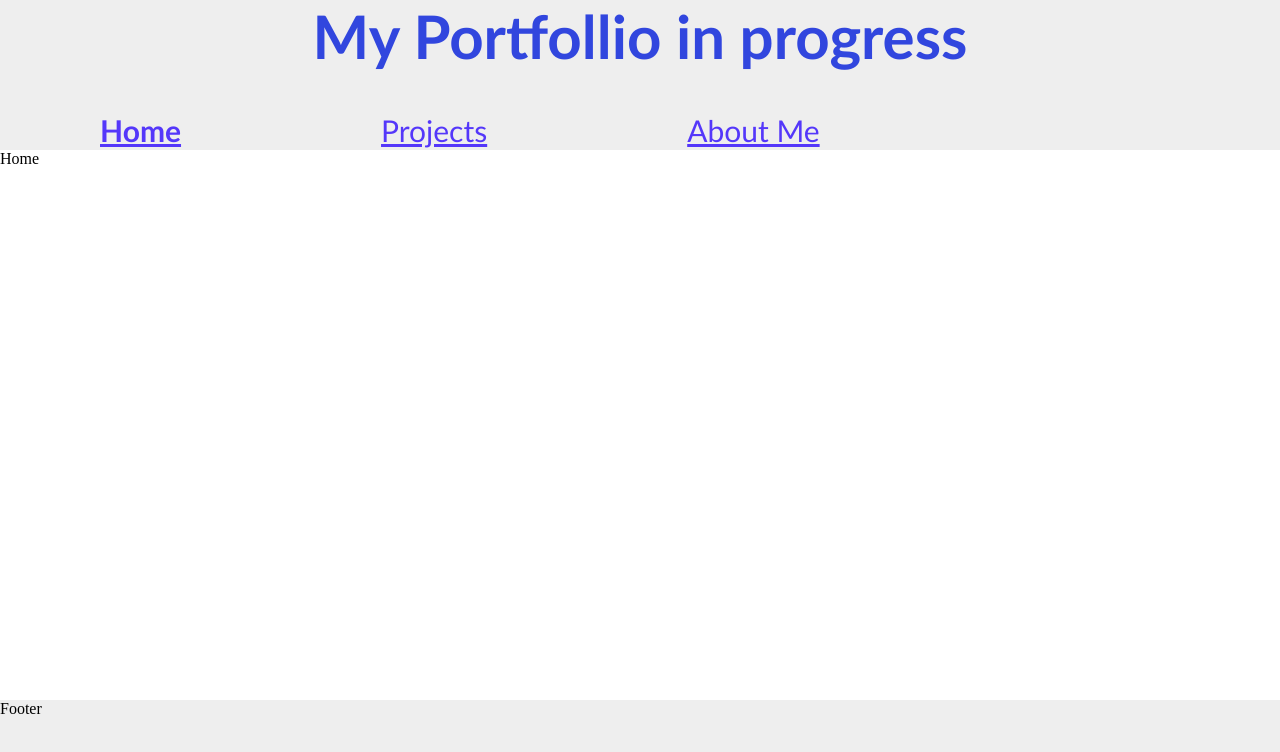
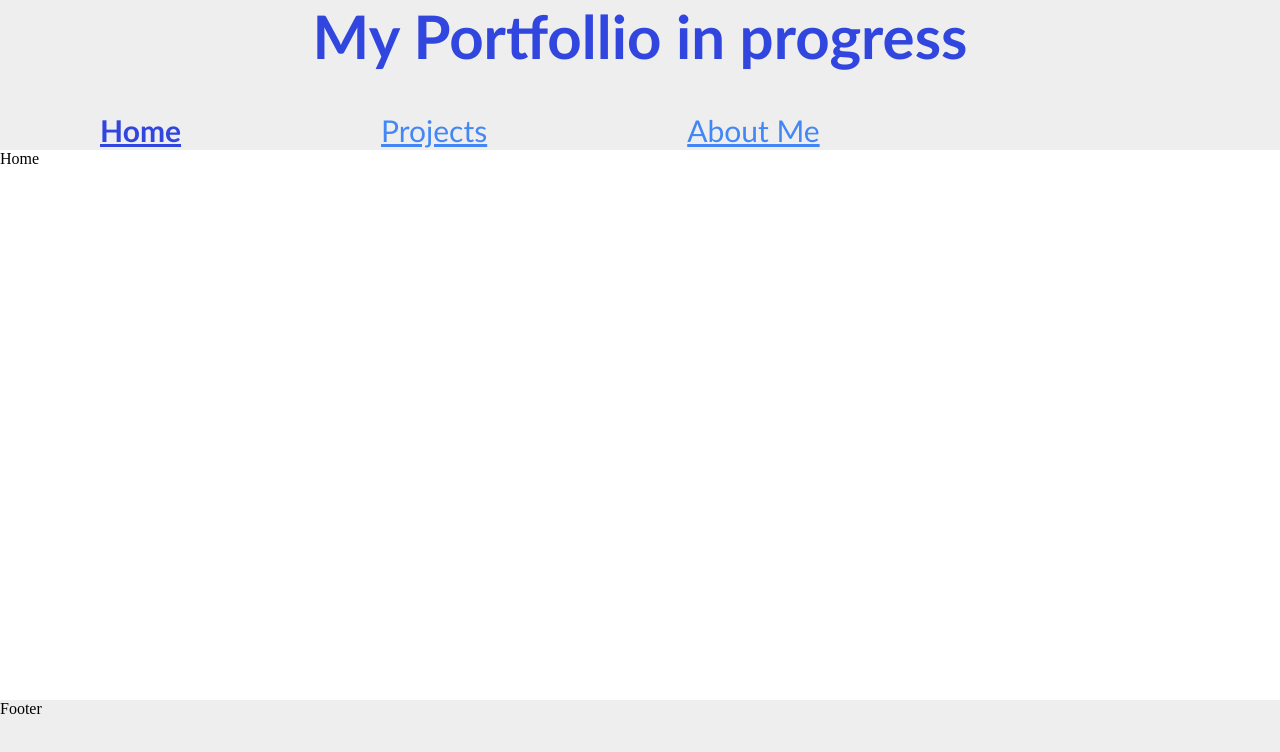
Before and after one commit to DougCaswell/Portfollio, a React (Create React App) app: page /aboutMe in a window 1280 px wide. Shown: the top 752 px of the page. Built offline with nearby package versions, Linux system fonts and the light colour scheme.

Commit message:
changed navlinks colors

```diff
--- a/src/App.scss
+++ b/src/App.scss
@@ -36,12 +36,11 @@ $color-5: #37E9FA;
       font-size: $base-size;
       font-family: $font-stack;
       font-size: $base-size * 1.5;
-      color: $color-2;
+      color: $color-3;
       margin: 0 100px;
     }
     a.selected {
-      color: $color-2;
-      // font-size: $base-size * 1.5;
+      color: $color-1;
       font-weight: bold;
     }
     margin-top: 40px;
```
